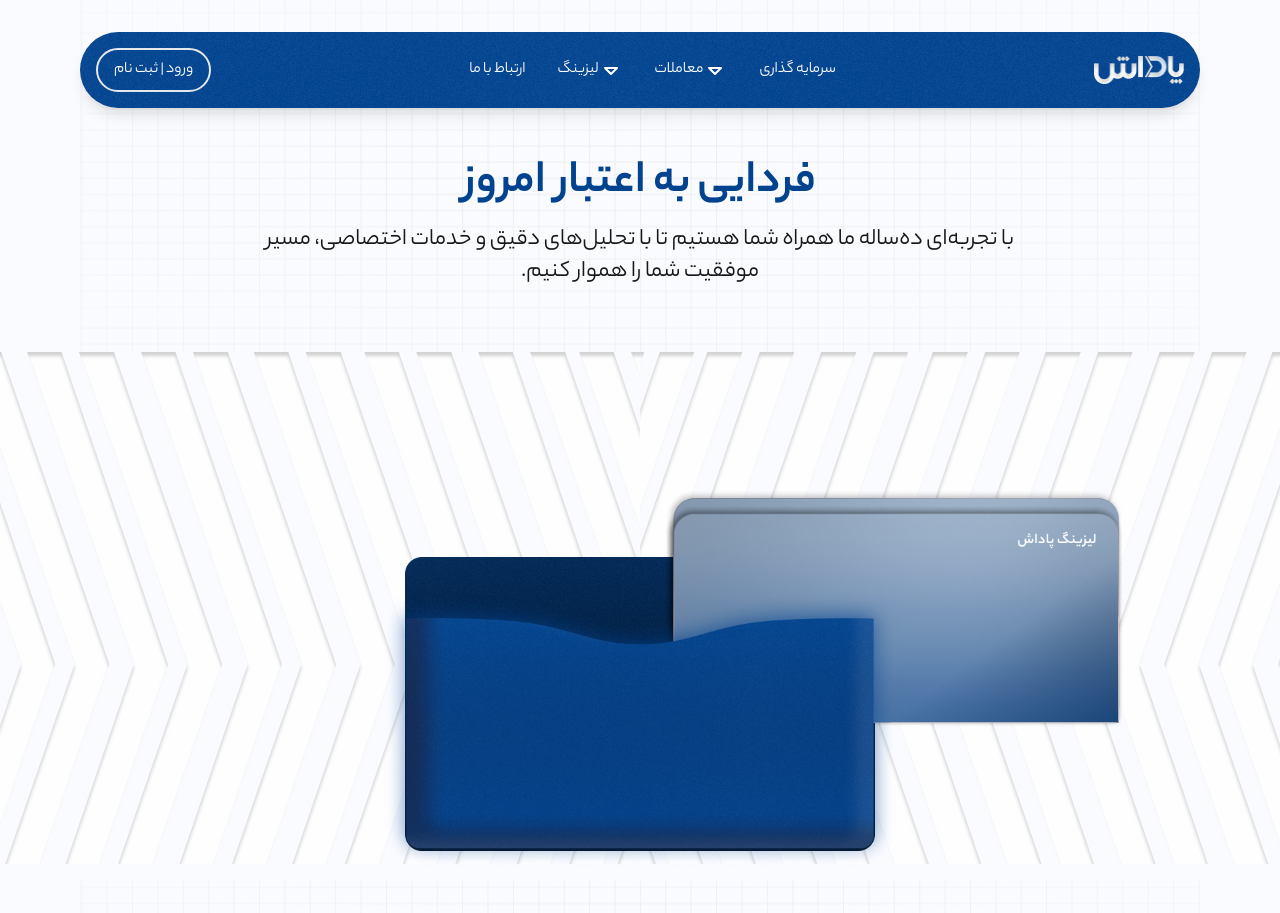
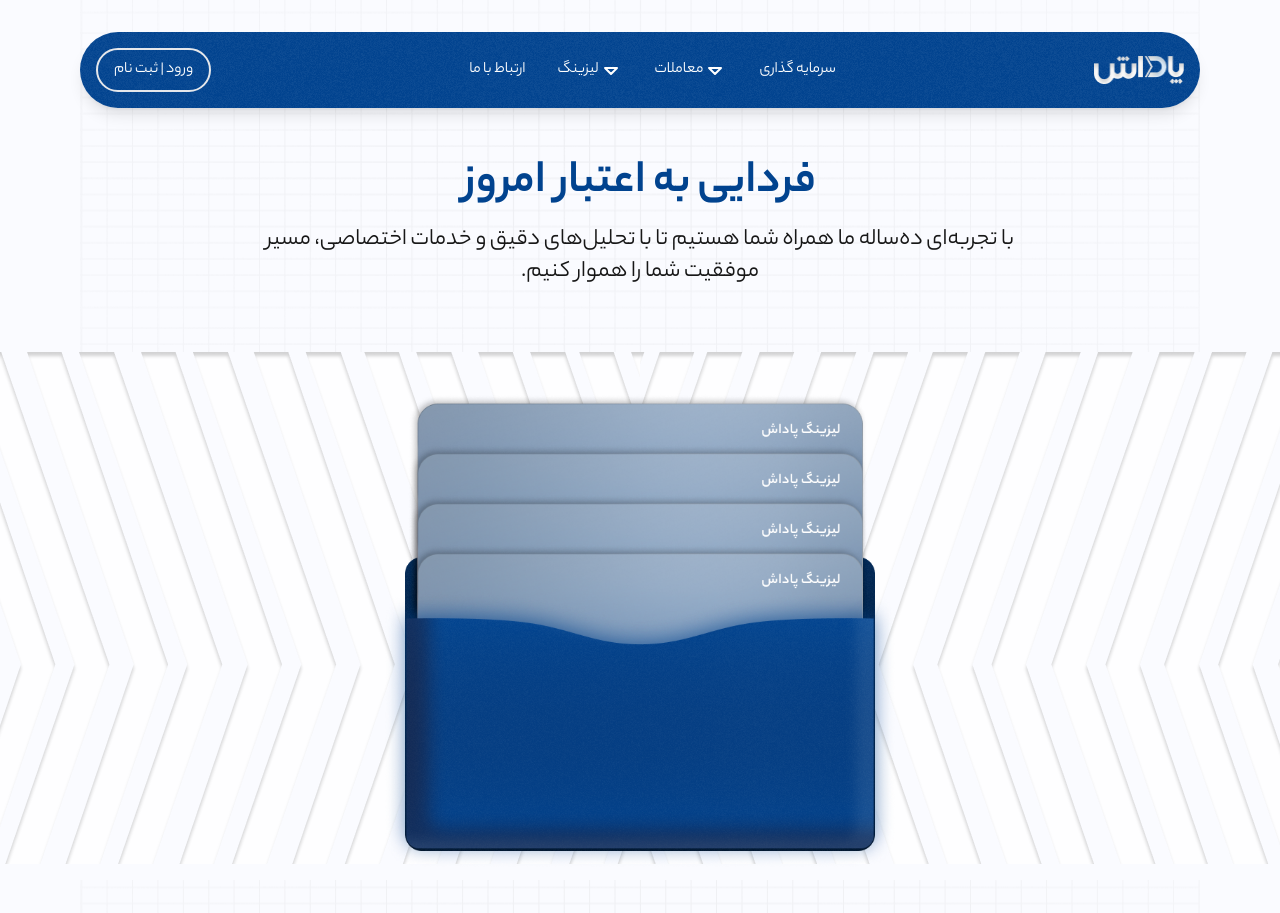
Before and after one commit to danialnoaein/pphh, a Next.js app: page / in a window 1280 px wide. Shown: the top 913 px of the page. Built offline with nearby package versions, Linux system fonts and the light colour scheme.

Commit message:
Update Cards.tsx

```diff
--- a/src/views/pages/home/Cards.tsx
+++ b/src/views/pages/home/Cards.tsx
@@ -1,37 +1,18 @@
-'use client';
-
-import { useEffect, useState } from "react";
 import Image from "next/image";
 import Link from "next/link";
 
 const Cards = () => {
-  const [activeCard, setActiveCard] = useState(0);
-
-  useEffect(() => {
-    const cardsCount = 4; // Number of cards
-    const interval = setInterval(() => {
-      setActiveCard((prev) => {
-        let newCard;
-        do {
-          newCard = Math.floor(Math.random() * cardsCount); // Randomly pick a card
-        } while (newCard === prev); // Ensure a new card is chosen
-        return newCard;
-      });
-    }, 3000); // Switch every 3 seconds
-
-    return () => clearInterval(interval);
-  }, []);
-
   return (
-    <div className="relative min-h-[24rem] md:min-h-[30rem]">
-      <div className="flex">
-        <div className="flex-1 cards-section-bg-right h-[360px] md:h-[512px]"></div>
-        <div className="flex-1 cards-section-bg-left h-[360px] md:h-[512px]"></div>
+    <div className='relative min-h-[24rem] md:min-h-[30rem]'>
+      <div className='flex'>
+        <div className='flex-1 cards-section-bg-right h-[360px] md:h-[512px]'></div>
+        <div className='flex-1 cards-section-bg-left h-[360px] md:h-[512px]'></div>
       </div>
-      <div className="container mx-auto justify-center flex mt-[-7rem] md:mt-[-10rem]">
-        <div className="w-[320px] md:w-[512px] text-center justify-center items-center flex flex-col relative">
-          <div className="absolute">
+      <div className='container mx-auto justify-center flex mt-[-7rem] md:mt-[-10rem]'>
+        <div className='w-[320px] md:w-[512px] text-center justify-center items-center flex flex-col relative'>
+          <div className='absolute'>
             <Image
+              className=''
               src={"/images/cards-pocket-bg.png"}
               alt={"section"}
               width={470}
@@ -39,33 +20,77 @@ const Cards = () => {
             />
           </div>
 
-          {[0, 1, 2, 3].map((index) => (
-            <div
-              key={index}
-              className={`transition-all absolute w-[310px] md:w-[460px] h-[400px] right-[-154px] md:right-[-228px]
-                top-[-${100+(index*40)}px] md:top-[-${160+(index*50)}px]
-                hover:top-[-${120+(index*40)}px] hover:md:top-[-${180+(index*50)}px]
-                group ${
-                  activeCard === index
-                    ? "animate-move"
-                    : ""
-                }`}
-            >
+          <div className='absolute'>
+            <div className='transition-all absolute w-[310px] md:w-[460px] h-[400px] right-[-154px] md:right-[-228px] top-[-220px] md:top-[-310px] hover:top-[-240px] hover:md:top-[-330px] group'>
               <Image
                 src={"/images/pocket-card-bg.png"}
-                alt={`section ${index + 1}`}
+                alt={"section"}
                 width={460}
                 height={400}
               />
-              <div className="transition-all text-left text-white ml-4 md:ml-8 mt-[-132px] md:mt-[-200px] hidden group-hover:block">
-                <Link href={"#"} className="border rounded px-2 text-sm pt-1">
-                  اطلاعات بیشتر {index + 1}
+              <div className=' transition-all text-left text-white ml-4 md:ml-8 mt-[-132px] md:mt-[-200px] hidden group-hover:block'>
+                <Link
+                  href={"#"}
+                  className='border rounded px-2 text-sm pt-1'
+                >
+                  اطلاعات بیشتر 1
                 </Link>
               </div>
             </div>
-          ))}
 
-          <div className="absolute bottom-[-112px] md:bottom-[-164px] m-[-16px] md:m-0">
+            <div className='transition-all absolute w-[310px] md:w-[460px] h-[400px] right-[-154px] md:right-[-228px] top-[-180px] md:top-[-260px] hover:top-[-200px] hover:md:top-[-280px] group'>
+              <Image
+                src={"/images/pocket-card-bg.png"}
+                alt={"section"}
+                width={460}
+                height={400}
+              />
+              <div className=' transition-all text-left text-white ml-4 md:ml-8 mt-[-132px] md:mt-[-200px] hidden group-hover:block'>
+                <Link
+                  href={"#"}
+                  className='border rounded px-2 text-sm pt-1'
+                >
+                  اطلاعات بیشتر 2
+                </Link>
+              </div>
+            </div>
+
+            <div className='transition-all absolute w-[310px] md:w-[460px] h-[400px] right-[-154px] md:right-[-228px] top-[-140px] md:top-[-210px]  hover:top-[-160px] hover:md:top-[-230px] group'>
+              <Image
+                src={"/images/pocket-card-bg.png"}
+                alt={"section"}
+                width={460}
+                height={400}
+              />
+              <div className=' transition-all text-left text-white ml-4 md:ml-8 mt-[-132px] md:mt-[-200px] hidden group-hover:block'>
+                <Link
+                  href={"#"}
+                  className='border rounded px-2 text-sm pt-1'
+                >
+                  اطلاعات بیشتر 3
+                </Link>
+              </div>
+            </div>
+
+            <div className='transition-all absolute w-[310px] md:w-[460px] h-[400px] right-[-154px] md:right-[-228px] top-[-100px] md:top-[-160px] hover:top-[-120px] hover:md:top-[-180px] group'>
+              <Image
+                src={"/images/pocket-card-bg.png"}
+                alt={"section"}
+                width={460}
+                height={300}
+              />
+              <div className=' transition-all text-left text-white ml-4 md:ml-8 mt-[-132px] md:mt-[-200px] hidden group-hover:block'>
+                <Link
+                  href={"#"}
+                  className='border rounded px-2 text-sm pt-1'
+                >
+                  اطلاعات بیشتر 4
+                </Link>
+              </div>
+            </div>
+          </div>
+
+          <div className='absolute bottom-[-112px] md:bottom-[-164px] m-[-16px] md:m-0'>
             <Image
               src={"/images/cards-pocket.png"}
               alt={"section"}
```
